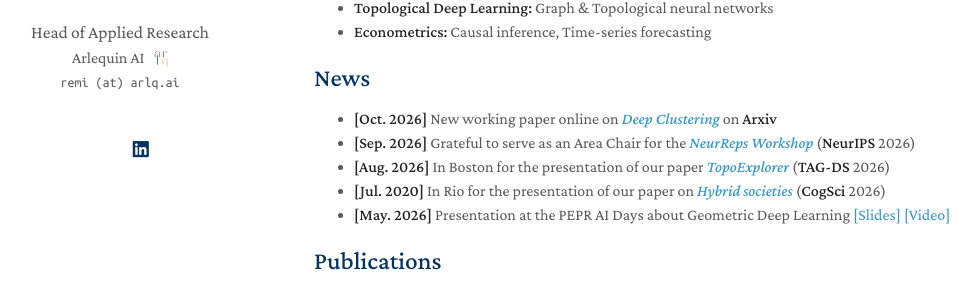
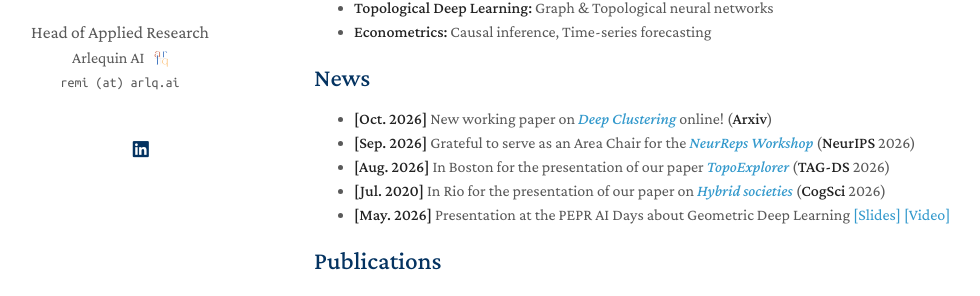
Before and after one commit to rdevaux309/rdevaux309.github.io, a Jekyll site: the page built from index.md, in a window 1280 px wide and 900 px high. Shown: the part 247-543 px from the top of the window, without its empty margins (156-1136 px from the left). Built offline with Jekyll 4.4.1, drawn with Linux system fonts in a browser that asks for light colours; a style sheet for code colours, icons or effects is not loaded; our own code applies the rules of GitHub Pages for plain Markdown files.

```diff
--- a/index.md
+++ b/index.md
@@ -15,7 +15,7 @@ Hello! I am a researcher working on machine and deep learning applied to social
 
 ## News
 
-- **[Oct. 2026]** New working paper online on [*Deep Clustering*](https://arxiv.org/abs/2609.32570) on **Arxiv**
+- **[Oct. 2026]** New working paper on [*Deep Clustering*](https://arxiv.org/abs/2609.32570) online! (**Arxiv**)
 - **[Sep. 2026]** Grateful to serve as an Area Chair for the [*NeurReps Workshop*](https://neurreps.org/) (**NeurIPS** 2026)
 - **[Aug. 2026]** In Boston for the presentation of our paper [*TopoExplorer*](https://arxiv.org/abs/2608.15388)  (**TAG-DS** 2026)
 - **[Jul. 2020]** In Rio for the presentation of our paper on [*Hybrid societies*](https://arxiv.org/abs/2605.09197) (**CogSci** 2026)
```
